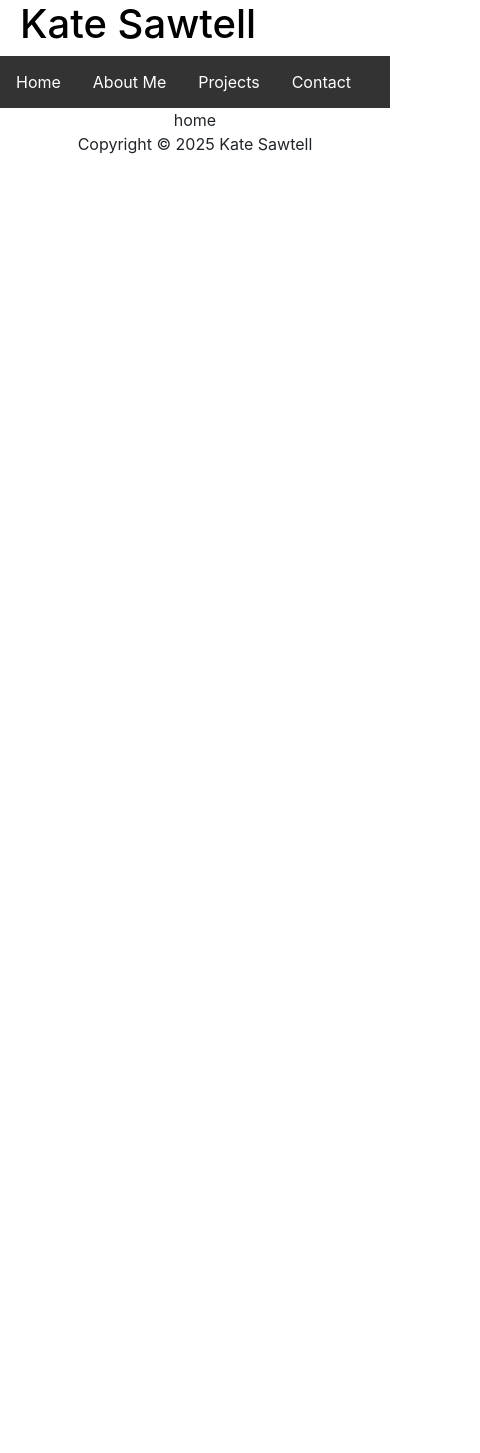
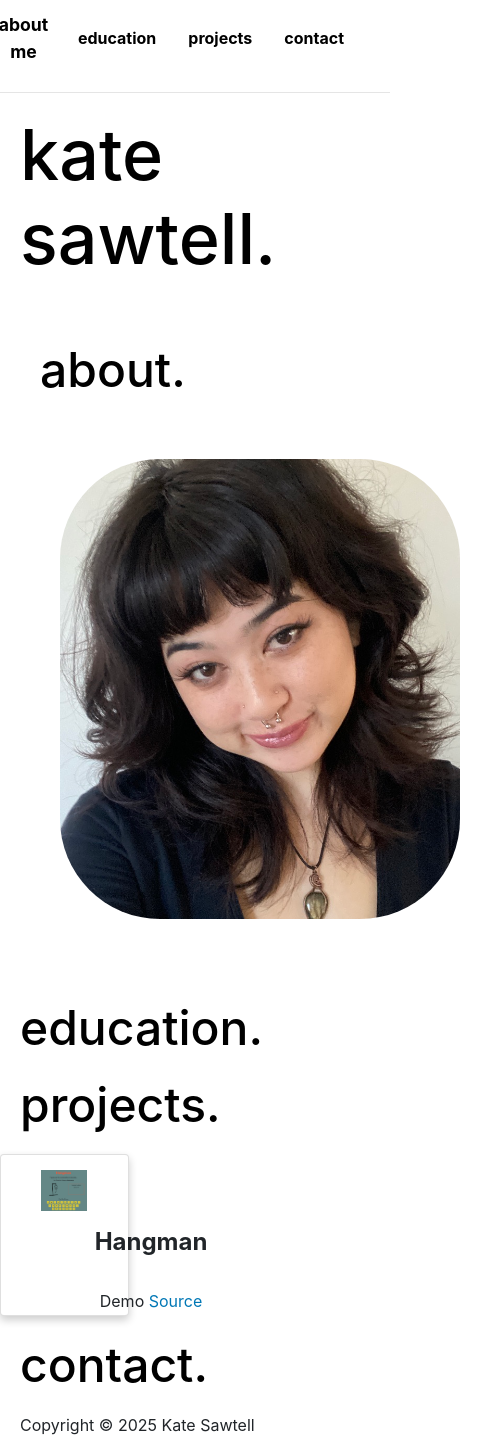
Before and after one commit to katesawtell/katesawtell.github.io, a plain HTML site: page index.html in a window 390 px wide. Shown: the whole page, 480 px wide, since content can reach past the window. Before the commit the page ends 844 px from the top, so only its background shows below. Drawn offline with nearby package versions, Linux system fonts and the light colour scheme.

Commit message:
new one page layout, added 1 project

```diff
--- a/css/styles.css
+++ b/css/styles.css
@@ -1,38 +1,141 @@
+
+
+h1 {
+    font-size: 48px;
+    color: black;
+    text-align: left;
+    margin: 20px 20px;
+}
+
+#name{
+    font-size: 70px;
+}
+
 nav ul {
     list-style-type: none;
     margin: 0;
-    padding: 0;
+    padding-right: 30px;
     overflow: hidden;
-    background-color: #333;
+    display: flex;
+    justify-content: right;
+    align-items: center;
+}
+
+/* nav ul li {
+    float: left;
+} */
+
+nav ul li a {
+    display: block;
+    color: black;
+    text-align: center;
+    padding: 14px 16px;
+    text-decoration: none;
+    font-weight: bold;
+}
+
+nav ul li a:hover {
+    color: black;
+    text-decoration: none;
+    transform: scale(1.1);
 
 }
 
-nav ul li {
-    float: left;
+
+a {
+    color: #0077b5; /* LinkedIn's brand color */
+    text-decoration: none; /* No underline */
 }
 
-nav ul li a {
-    display: block;
-    color: white;
-    text-align: center;
-    padding: 14px 16px;
-    text-decoration: none;
+a:hover {
+    color: #0056b3; /* Darker shade of LinkedIn color for hover effect */
 }
 
-nav ul li a:hover {
-    background-color: #ddd;
-    color: black;
-    text-decoration: none;
+a i {
+    font-size: 40px; /* Sets the icon size. Adjust this value as needed */
 }
 
-body{
+#about {
+    padding: 20px;
     text-align: center;
-    justify-content: center;
-    align-items: center;
 }
 
-h1{
-    color: black;
-    padding-left: 20px;
-    text-align: left
+#about .container {
+    max-width: 800px;
+    margin: auto;
+    padding: 20px;
 }
+
+#about h2 {
+    color: #333;
+}
+
+.profile-img {
+    width: 400px;           /* Fixed width */
+    height: 460px;          /* Adjust height to crop the bottom */
+    object-fit: cover;      /* Ensures the image covers the area without distorting */
+    object-position: top;   /* Aligns the image to the top of the container */
+    margin: 20px;
+    border-radius: 100px;
+}
+
+
+#about p {
+    text-align: left;
+    font-size: 16px;
+    line-height: 1.6;
+    color: #666;
+}
+
+iframe {
+    display: block;
+    margin: auto;
+    width: 80%;
+    height: 520px;
+}
+footer{
+    margin-left: 20px;
+}
+
+#skills-interests {
+    display: flex;
+    justify-content: center;
+    align-items: flex-start;
+    gap: 20px;
+    padding: 20px;
+}
+.container {
+    min-width: 300px;
+}
+
+@media (max-width: 768px) {
+    #skills-interests {
+        flex-direction: column;
+        align-items: center;
+    }
+}
+
+.card {
+    /* Add shadows to create the "card" effect */
+    box-shadow: 0 4px 8px 0 rgba(0,0,0,0.2);
+    transition: 0.3s;
+    width: 33%;
+    text-align:center;
+  }
+
+  /* On mouse-over, add a deeper shadow */
+  .card:hover {
+    box-shadow: 0 8px 16px 0 rgba(0,0,0,0.2);
+  }
+
+  /* Add some padding inside the card container */
+  .container {
+    padding: 2px 16px;
+  }
+
+  #hangman img {
+    display: block;
+    margin: auto;
+    width: 60%;
+    padding: 15px;
+}
--- a/index.html
+++ b/index.html
@@ -9,19 +9,73 @@
 </head>
 <body>
     <header>
-        <h1>Kate Sawtell</h1>
         <nav>
             <ul>
-                <li><a href="index.html">Home</a></li>
-                <li><a href="about.html">About Me</a></li>
-                <li><a href="projects.html">Projects</a></li>
-                <li><a href="contact.html">Contact</a></li>
+                <li><a href=#about>about me</a></li>
+                <li><a href=#education>education</a></li>
+                <li><a href=#projects>projects</a></li>
+                <li><a href=#contact>contact</a></li>
             </ul>
+            <hr>
         </nav>
     </header>
-    home
 
-    <footer>
+    <div id = "top">
+        <h1 id = "name">kate sawtell.</h1>
+    </div>
+
+   <!-- ABOUT -->
+    <section id="about">
+        <h1>about.</h1>
+        <div class="container">
+            <img src="images/about_pic.jpeg" alt="Kate" class="profile-img">
+        </div>
+    </section>
+
+    <!-- SKILLS -->
+
+    <!-- <div id = "skills-interests">
+        <section>
+            <div class = "container">
+                <h2>skills.</h2>
+                <ul>
+                <li>Java</li>
+                <li>C++</li>
+                <li>C</li>
+                <li>Python</li>
+                <li>JavaScript (including Node.js, React, and Express)</li>
+                <li>HTML</li>
+                <li>CSS</li>
+                <li>JavaScript (Node.js, React, Express)</li>
+                <li>SQL</li>
+                </ul>
+            </div>
+        </section> -->
+
+<!-- EDUCATION -->
+    <div id = "education">
+        <h1>education.</h1>
+    </div>
+
+<!-- PROJECTS -->
+    <div id = "projects">
+        <h1 >projects.</h1>
+            <div class="card" id = "hangman">
+                <img src="images/hangman.png" alt="hangman photo" style="width:60%">
+                <div class="container">
+                <h4><b>Hangman</b></h4>
+                <br>
+                Demo
+                <a href="https://github.com/katesawtell/Hangman/tree/main" target = "_blank">Source</a>
+            </div>
+    </div>
+
+<!-- CONTACT -->
+     <div id = "contact">
+        <h1>contact.</h1>
+     </div>
+
+    <footer class="mt-auto">
         <p>Copyright &copy; 2025 Kate Sawtell</p>
     </footer>
     <script src="js/script.js"></script>
```
Also changed, not shown: contact.html (deleted, +0 -28 lines), projects.html (deleted, +0 -28 lines), images/about_pic.jpeg (added), images/hangman.png (added).
